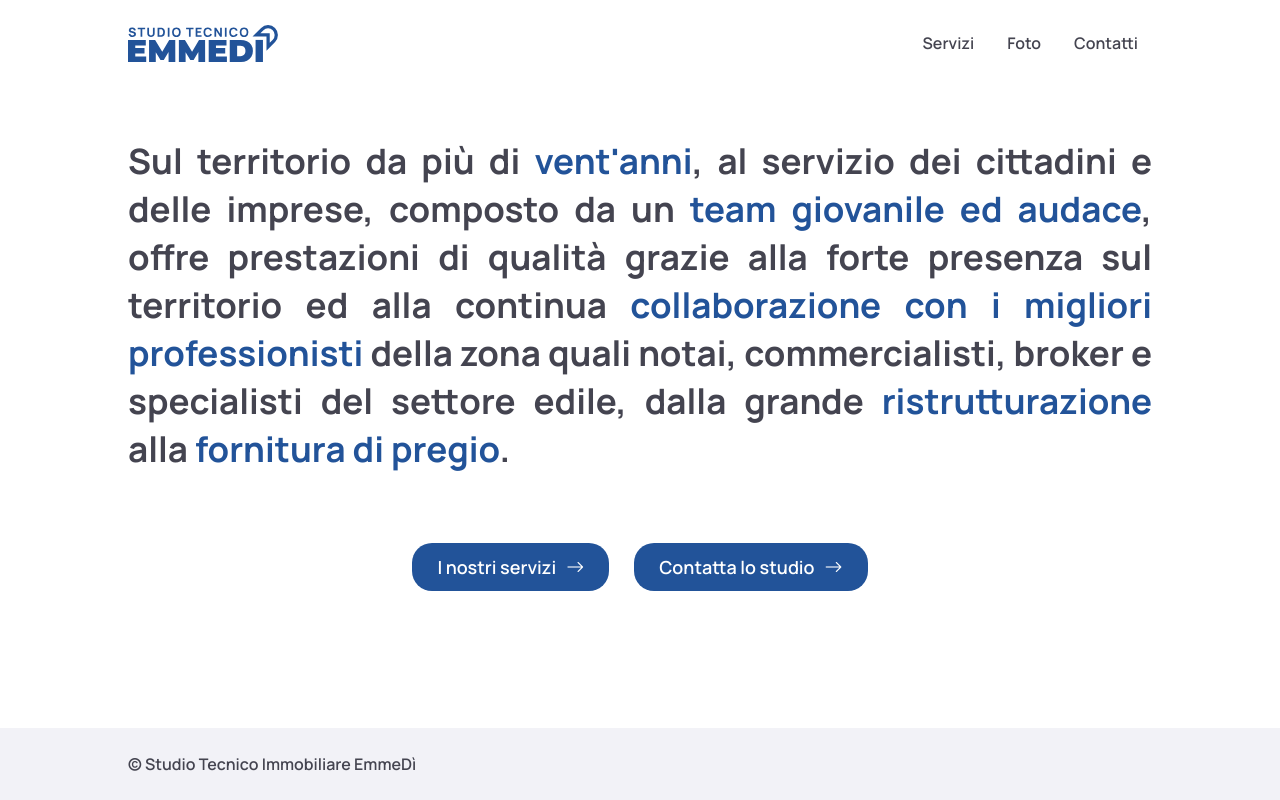
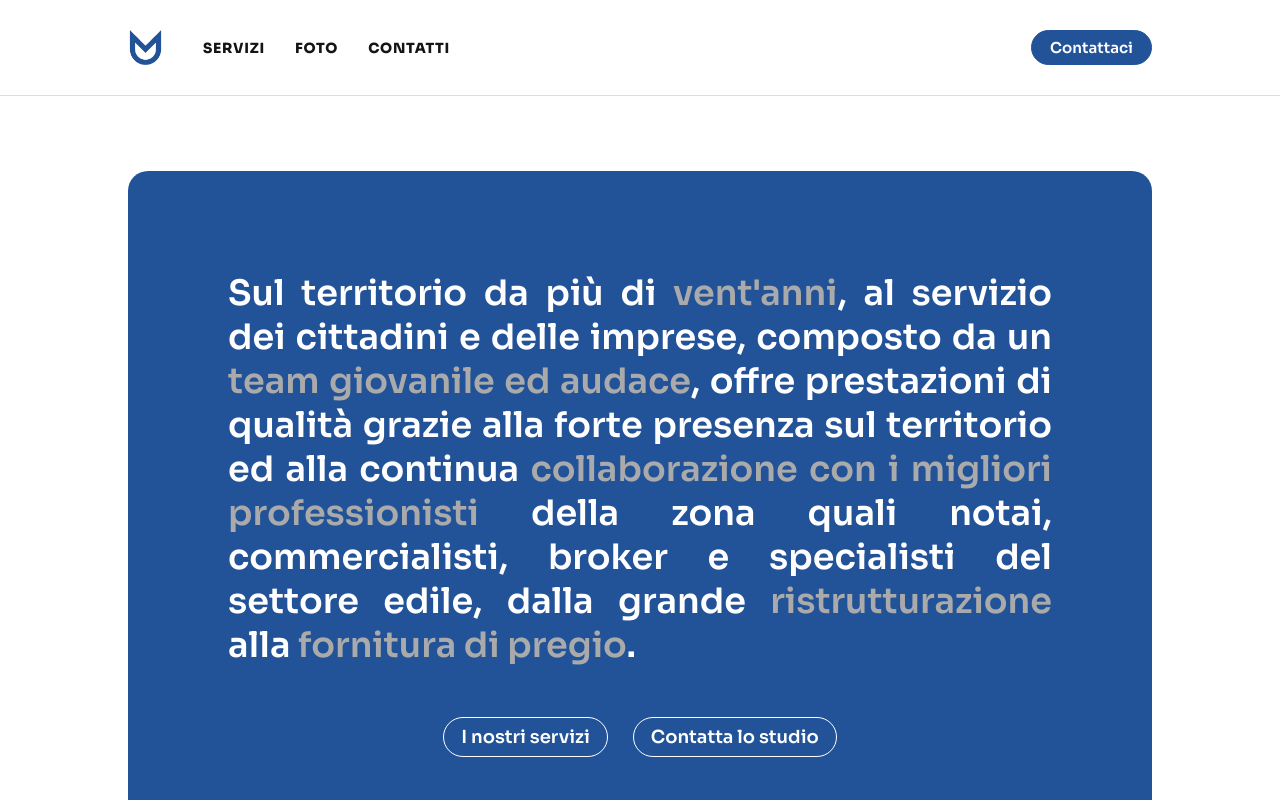
Before and after one commit to smonolo/studiotecnicoemmedi, a Next.js app: page / in a window 1280 px wide. Shown: the top 800 px of the page. Built offline with nearby package versions, Linux system fonts and the light colour scheme.

Commit message:
use correct font + change up homepage a bit

```diff
--- a/src/components/Button/index.tsx
+++ b/src/components/Button/index.tsx
@@ -2,8 +2,8 @@ import { ReactNode } from "react";
 
 import { StyledButton } from "./styles";
 
-export default function Button({ children }: { children: ReactNode }) {
+export default function Button({ children, className }: { children: ReactNode, className?: string }) {
     return (
-        <StyledButton>{children}</StyledButton>
+        <StyledButton className={className}>{children}</StyledButton>
     );
 }
--- a/src/components/Button/styles.ts
+++ b/src/components/Button/styles.ts
@@ -12,7 +12,19 @@ export const StyledButton = styled.div`
     font-weight: 600;
     color: #ffffff;
     cursor: pointer;
-    transition: background-color .3s;
+    transition: background-color .3s, color .3s;
+
+    &.white {
+        background-color: transparent;
+        border: 1px solid #fff;
+        border-radius: 25px;
+        padding: 8px 17px;
+
+        &:hover {
+            background-color: #fff;
+            color: #225399;
+        }
+    }
 
     &:hover {
         background-color: #163765;
--- a/src/components/Container/styles.ts
+++ b/src/components/Container/styles.ts
@@ -5,14 +5,14 @@ export const StyledContainer = styled.div`
     margin: 0 auto;
 
     &.margin {
-        margin-top: 50px;
+        margin-top: 75px;
     }
 
     @media (max-width: 900px) {
         width: 90%;
 
         &.margin {
-            margin-top: 30px;
+            margin-top: 40px;
         }
     }
 `;
--- a/src/components/Footer/styles.ts
+++ b/src/components/Footer/styles.ts
@@ -2,7 +2,8 @@ import styled from "@emotion/styled";
 
 export const StyledContainer = styled.div`
     width: 100%;
-    background-color: rgba(0, 0, 100, 0.05);
+    border-top: 1px solid #ddd;
+    box-sizing: border-box;
 `;
 
 export const StyledContent = styled.div`
@@ -10,9 +11,9 @@ export const StyledContent = styled.div`
     margin: 0 auto;
     display: flex;
     align-items: center;
-    justify-content: space-between;
+    justify-content: center;
     gap: 20px;
-    padding: 25px 0;
+    padding: 30px 0;
     box-sizing: border-box;
 `;
 
--- a/src/components/Header/index.tsx
+++ b/src/components/Header/index.tsx
@@ -2,6 +2,9 @@ import Link from 'next/link';
 import { useRouter } from 'next/router';
 
 import {
+    StyledButton,
+    StyledContainer,
+    StyledFlex,
     StyledHeader,
     StyledItem,
     StyledItems,
@@ -14,11 +17,13 @@ export default function Header() {
     const router = useRouter();
 
     return (
+        <StyledContainer>
             <StyledHeader>
+                <StyledFlex>
                     <Link href='/' passHref>
                         <a>
                             <StyledLogo
-                        src='/images/logo.svg'
+                                src='/images/logo.png'
                                 alt='Studio Tecnico Immobiliare EmmeDì'
                                 draggable={false}
                             />
@@ -33,6 +38,13 @@ export default function Header() {
                             </Link>
                         ))}
                     </StyledItems>
+                </StyledFlex>
+                <Link href='/contatti' passHref>
+                    <a>
+                        <StyledButton>Contattaci</StyledButton>
+                    </a>
+                </Link>
             </StyledHeader>
+        </StyledContainer>
     );
 }
--- a/src/components/Header/styles.ts
+++ b/src/components/Header/styles.ts
@@ -1,4 +1,10 @@
 import styled from "@emotion/styled";
+
+export const StyledContainer = styled.div`
+    width: 100%;
+    border-bottom: 1px solid #ddd;
+    box-sizing: border-box;
+`;
 
 export const StyledHeader = styled.div`
     width: 80%;
@@ -7,7 +13,7 @@ export const StyledHeader = styled.div`
     align-items: center;
     justify-content: space-between;
     gap: 20px;
-    padding: 25px 0;
+    padding: 30px 0;
     box-sizing: border-box;
 
     @media (max-width: 900px) {
@@ -15,8 +21,15 @@ export const StyledHeader = styled.div`
     }
 `;
 
+export const StyledFlex = styled.div`
+    width: fit-content;
+    display: flex;
+    align-items: center;
+    gap: 30px;
+`;
+
 export const StyledLogo = styled.img`
-    width: 150px;
+    width: 35px;
     display: block;
     line-height: 0;
     cursor: pointer;
@@ -26,20 +39,37 @@ export const StyledItems = styled.div`
     width: fit-content;
     display: flex;
     align-items: center;
-    gap: 5px;
+    gap: 10px;
 `;
 
 export const StyledItem = styled.div`
-    font-size: 16px;
+    font-size: 14px;
+    font-weight: 800;
+    color: #151515;
+    cursor: pointer;
+    padding: 7px 10px;
+    box-sizing: border-box;
+    text-transform: uppercase;
+    transition: color .3s;
+    letter-spacing: 0.75px;
+
+    &:hover, &.active {
+        color: #225399;
+    }
+`;
+
+export const StyledButton = styled.div`
+    font-size: 15px;
     font-weight: 600;
-    color: #444450;
-    cursor: pointer;
-    padding: 7px 14px;
+    color: #fff;
+    background-color: #225399;
+    padding: 7px 18px;
+    border-radius: 25px;
     box-sizing: border-box;
-    border-radius: 10px;
+    border: 1px solid #225399;
     transition: background-color .3s;
 
-    &:hover, &.active {
-        background-color: rgba(0, 0, 100, 0.1);
+    &:hover {
+        background-color: #151515;
     }
 `;
--- a/src/components/Hero/index.tsx
+++ b/src/components/Hero/index.tsx
@@ -18,23 +18,23 @@ export default function Hero() {
                 continua <span>collaborazione con i migliori professionisti</span> della zona quali notai,
                 commercialisti, broker e specialisti del settore edile,
                 dalla grande <span>ristrutturazione</span> alla <span>fornitura di pregio</span>.
-            </StyledTitle>
                 <StyledButtons>
                     <Link href='/servizi' passHref>
                         <a>
-                        <Button>
-                            I nostri servizi <i className='bi bi-arrow-right' />
+                            <Button className='white'>
+                                I nostri servizi
                             </Button>
                         </a>
                     </Link>
                     <Link href='/contatti' passHref>
                         <a>
-                        <Button>
-                            Contatta lo studio <i className='bi bi-arrow-right' />
+                            <Button className='white'>
+                                Contatta lo studio
                             </Button>
                         </a>
                     </Link>
                 </StyledButtons>
+            </StyledTitle>
         </Container>
     );
 }
--- a/src/components/Hero/styles.ts
+++ b/src/components/Hero/styles.ts
@@ -2,23 +2,28 @@ import styled from "@emotion/styled";
 
 export const StyledTitle = styled.div`
     font-size: 35px;
-    font-weight: 700;
-    color: #444450;
+    font-weight: 600;
+    color: #fff;
     width: 100%;
     text-align: justify;
+    background-color: #225399;
+    padding: 100px;
+    box-sizing: border-box;
+    border-radius: 20px;
 
     & > span {
-        color: #225399;
+        color: #aaa;
     }
 
     @media (max-width: 900px) {
-        font-size: 25px;
+        font-size: 22px;
+        padding: 40px;
     }
 `;
 
 export const StyledButtons = styled.div`
     width: fit-content;
-    margin: 70px auto 0 auto;
+    margin: 50px auto 0 auto;
     display: flex;
     align-items: center;
     gap: 25px;
--- a/src/components/Services/styles.ts
+++ b/src/components/Services/styles.ts
@@ -14,7 +14,7 @@ export const StyledItems = styled.div`
 
 export const StyledCard = styled.div`
     width: 100%;
-    background-color: rgb(0, 0, 100, 0.05);
+    background-color: #22539930;
     border-radius: 15px;
     padding: 40px 35px;
     box-sizing: border-box;
@@ -29,7 +29,7 @@ export const StyledTitle = styled.div`
 export const StyledContent = styled.div`
     font-size: 16px;
     font-weight: 600;
-    color: #777790;
+    color: #444;
     margin-top: 15px;
 `;
 
--- a/src/pages/_document.tsx
+++ b/src/pages/_document.tsx
@@ -4,10 +4,10 @@ export default function Document() {
     return (
         <Html>
             <Head>
-                <link rel="preconnect" href="https://fonts.googleapis.com" />
-                <link rel="preconnect" href="https://fonts.gstatic.com" crossOrigin="crossorigin" />
-                <link href="https://fonts.googleapis.com/css2?family=Albert+Sans:wght@100&family=Manrope:wght@400;500;600;700;800&display=swap" rel="stylesheet" />
-                <link rel="stylesheet" href="https://cdn.jsdelivr.net/npm/bootstrap-icons@latest/font/bootstrap-icons.css" />
+            <link rel="preconnect" href="https://fonts.googleapis.com" />
+            <link rel="preconnect" href="https://fonts.gstatic.com" crossOrigin="" />
+            <link href="https://fonts.googleapis.com/css2?family=Sora:wght@400;500;600;700;800&display=swap" rel="stylesheet" />
+            <link rel="stylesheet" href="https://cdn.jsdelivr.net/npm/bootstrap-icons@latest/font/bootstrap-icons.css" />
             </Head>
             <body>
                 <Main />
--- a/src/styles/global.css
+++ b/src/styles/global.css
@@ -1,5 +1,5 @@
 * {
-    font-family: 'Manrope', sans-serif;
+    font-family: 'Sora', sans-serif;
 }
 
 body {
```
Also changed, not shown: public/images/logo.png (added). Lines whose indentation alone changed are shown as unchanged.
